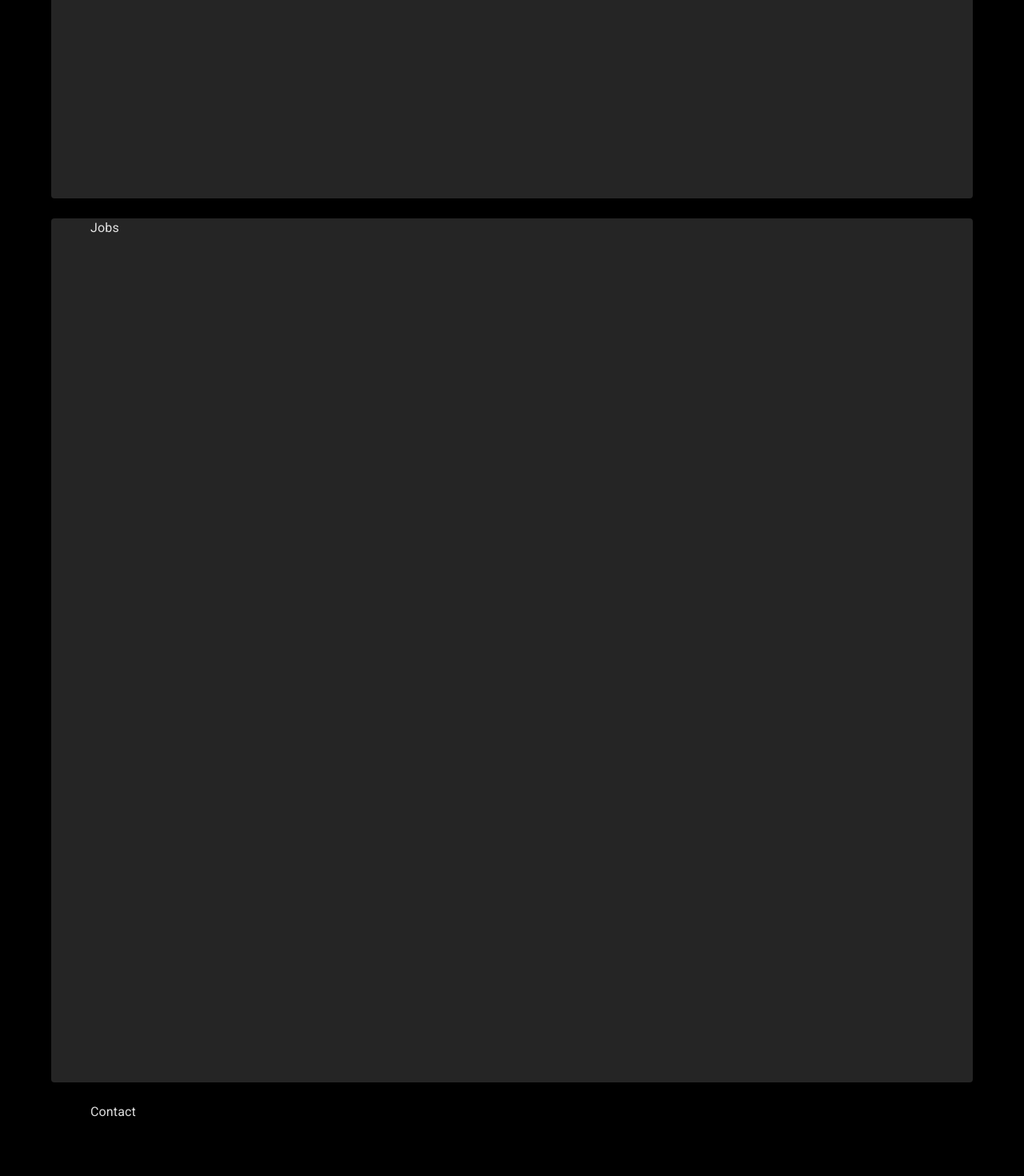
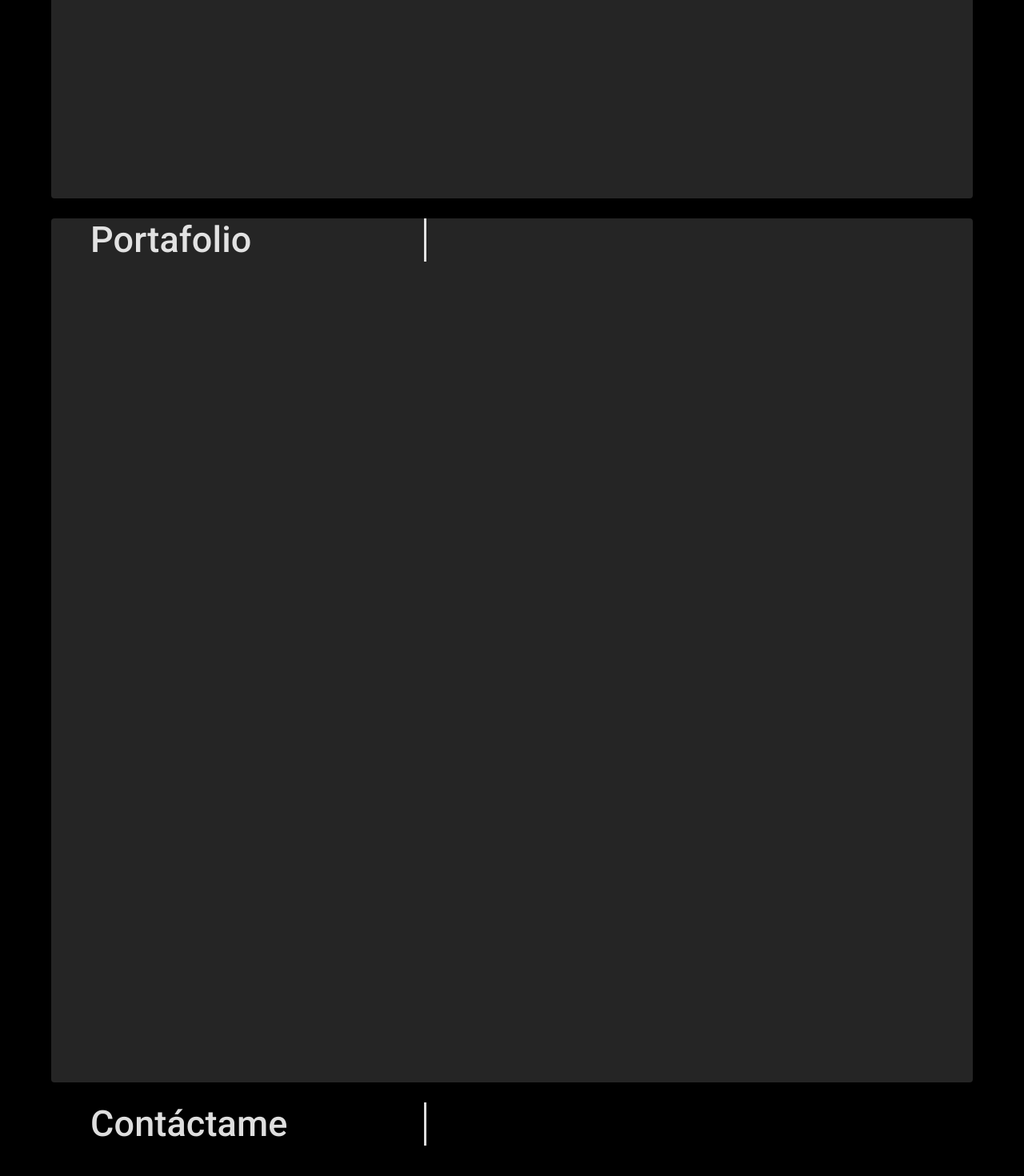
Before and after one commit to CristianSk23/Portafolio, a React (Vite) app: page / in a window 1280 px wide. Shown: the part 936-2406 px from the top of the page at 80% size. Built offline with nearby package versions, Linux system fonts and the light colour scheme.

Commit message:
Animation title

```diff
--- a/src/components/Home/styles.css
+++ b/src/components/Home/styles.css
@@ -1,7 +1,6 @@
 .contenHome {
   height: 1080px;
   margin: 25px;
-  /* background-color: rgb(138, 138, 138); */
 }
 
 :target::before {
@@ -12,7 +11,7 @@
 }
 
 #contenImage {
-  height: 400px;
+  height: 330px;
   max-width: 100%;
   background-image: url("../Design/PresentacionBg.gif");
   background-size: cover;
@@ -21,6 +20,6 @@
 
 @media (max-width: 768px) {
   #contenImage {
-    height: 130px; /* Ajusta la altura para pantallas más pequeñas */
+    height: 130px;
   }
 }
--- a/src/components/Jobs/jobs.jsx
+++ b/src/components/Jobs/jobs.jsx
@@ -5,7 +5,12 @@ const Jobs = () => {
   return (
     <Paper>
       <Container elevation={4}>
-        <div className="contenJobs">Jobs</div>
+        <div className="contenJobs">
+
+        <h3 id="titleJobs">Portafolio</h3>
+
+
+        </div>
       </Container>
     </Paper>
   );
--- a/src/components/Jobs/styles.css
+++ b/src/components/Jobs/styles.css
@@ -3,3 +3,31 @@
   margin: 25px;
   /* background-color: rgb(138, 138, 138); */
 }
+
+@media (max-width: 768px) {
+  #contenImage {
+    height: 130px;
+  }
+}
+
+#titleJobs {
+  animation: animation 3.5s steps(35) infinite,
+    transparent 0.5s step-end infinite alternate;
+  width: 12.1em;
+  white-space: nowrap;
+  overflow: hidden;
+  font-size: 5ch;
+  border-right: 3px solid;
+}
+
+@keyframes animation {
+  from {
+    width: 0px;
+  }
+}
+
+@keyframes transparent {
+  50% {
+    border-color: transparent;
+  }
+}
--- a/src/components/contactMe/contact.jsx
+++ b/src/components/contactMe/contact.jsx
@@ -1,15 +1,14 @@
 import React from "react";
+import { Container } from "@mui/material";
 import "./styles.css";
-import { Container } from "@mui/material";
 const Contact = () => {
   return (
     <>
       <Container>
-        <Container id="titleContact" >
-          {" "}
-        </Container>
-        <div></div>
-        <div className="contenContact">Contact</div>
+        {/* <div id="titleContact"></div> */}
+        <div className="contenContact">
+          <h3 id="titleAnimation">Contáctame</h3>
+        </div>
       </Container>
     </>
   );
--- a/src/components/contactMe/styles.css
+++ b/src/components/contactMe/styles.css
@@ -3,3 +3,25 @@
   margin: 25px;
   /* background-color: rgb(138, 138, 138); */
 }
+
+#titleAnimation {
+  animation: animation 3.5s steps(35) infinite,
+    transparent 0.5s step-end infinite alternate;
+  width: 12.1em;
+  white-space: nowrap;
+  overflow: hidden;
+  font-size: 5ch;
+  border-right: 3px solid;
+}
+
+@keyframes animation {
+  from {
+    width: 0px;
+  }
+}
+
+@keyframes transparent {
+  50% {
+    border-color: transparent;
+  }
+}
```
